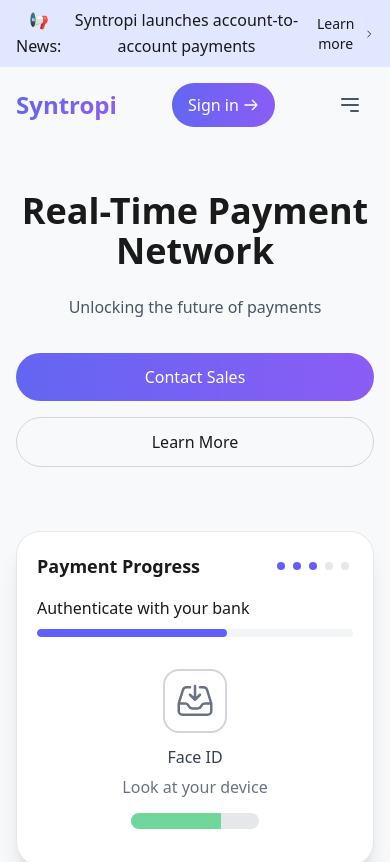
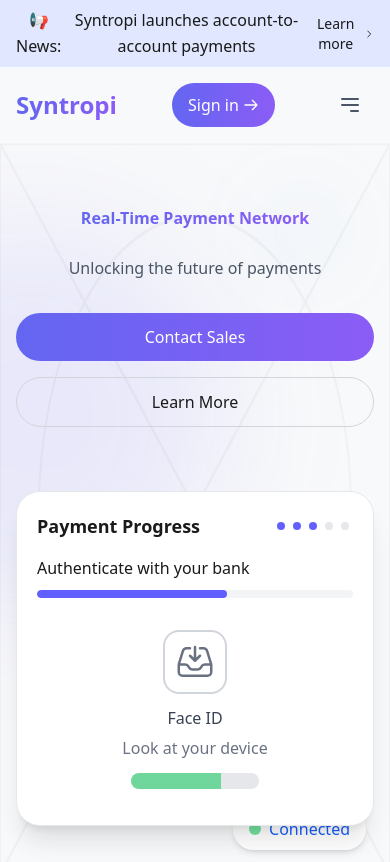
Before and after one commit to samfrench27/syntropi-marketing, a Next.js app: page / in a window 390 px wide. Shown: the top 862 px of the page. Built offline with nearby package versions, Linux system fonts and the light colour scheme.

Commit message:
Enhance hero banner with gradient text and animated background

```diff
--- a/src/app/page.tsx
+++ b/src/app/page.tsx
@@ -427,10 +427,32 @@
 
       {/* Hero Section with animated background */}
       <section className="py-12 md:py-20 px-4 relative overflow-hidden">
-        <div className="container mx-auto">
+        {/* Animated background elements */}
+        <div className="absolute inset-0 z-0 overflow-hidden">
+          <div className="absolute top-20 -left-40 w-96 h-96 bg-indigo-500/10 rounded-full blur-3xl"></div>
+          <div className="absolute bottom-0 right-0 w-80 h-80 bg-primary/10 rounded-full blur-3xl"></div>
+          <div className="absolute top-1/2 left-1/2 transform -translate-x-1/2 -translate-y-1/2 w-full h-full max-w-5xl mx-auto">
+            <div className="absolute top-10 right-10 w-24 h-24 bg-blue-400/10 rounded-full animate-pulse blur-2xl"></div>
+            <div className="absolute bottom-40 left-20 w-20 h-20 bg-indigo-600/10 rounded-full animate-pulse blur-2xl" style={{ animationDelay: '1s' }}></div>
+            <svg className="absolute top-0 left-0 w-full h-full opacity-[0.03] text-primary" width="100%" height="100%" viewBox="0 0 100 100" preserveAspectRatio="none">
+              <path d="M0,0 L100,0 L100,100 L0,100 Z" fill="none" stroke="currentColor" strokeWidth="0.5"></path>
+              <path d="M0,0 L100,100 M100,0 L0,100" stroke="currentColor" strokeWidth="0.5"></path>
+              <circle cx="50" cy="50" r="40" fill="none" stroke="currentColor" strokeWidth="0.5"></circle>
+            </svg>
+          </div>
+        </div>
+
+        <div className="container mx-auto relative z-10">
           <div className="max-w-3xl mx-auto text-center">
-            <h1 className="text-4xl md:text-6xl font-bold mb-6">
-              Real-Time Payment Network
+            <h1 className="text-4xl md:text-6xl font-bold mb-6 animate-fadeIn">
+              <span style={{
+                background: 'linear-gradient(90deg, #6366F1, #8B5CF6)',
+                WebkitBackgroundClip: 'text',
+                WebkitTextFillColor: 'transparent',
+                display: 'inline-block'
+              }}>
+                Real-Time Payment Network
+              </span>
             </h1>
             <p className="text-xl md:text-2xl text-gray-600 mb-8">
               Unlocking the future of payments
@@ -438,14 +460,14 @@
             <div className="flex flex-col sm:flex-row justify-center gap-4">
               <a
                 href="#contact"
-                className="px-6 py-3 text-white rounded-full hover:shadow-lg transition-colors w-full sm:w-auto text-center"
+                className="px-6 py-3 text-white rounded-full hover:shadow-lg hover:scale-105 transition-all duration-300 w-full sm:w-auto text-center"
                 style={{ background: 'linear-gradient(90deg, #6366F1, #8B5CF6)' }}
               >
                 Contact Sales
               </a>
               <a
                 href="#features"
-                className="px-6 py-3 border border-gray-300 rounded-full hover:border-primary hover:bg-primary/5 transition-colors w-full sm:w-auto text-center"
+                className="px-6 py-3 border border-gray-300 rounded-full hover:border-primary hover:bg-primary/5 hover:scale-105 transition-all duration-300 w-full sm:w-auto text-center"
               >
                 Learn More
               </a>
@@ -455,13 +477,13 @@
 
         {/* Connected status indicator */}
         <div className="absolute bottom-6 right-6 sm:right-12 flex items-center bg-white shadow-md rounded-full py-2 px-4 animate-fadeIn">
-          <div className="w-3 h-3 bg-green-500 rounded-full mr-2"></div>
+          <div className="w-3 h-3 bg-green-500 rounded-full mr-2 animate-pulse"></div>
           <span className="text-blue-600 font-medium">Connected</span>
         </div>
 
         {/* Payment flow demo */}
         <div className="mt-16 md:mt-20 max-w-sm mx-auto relative">
-          <div className="bg-white rounded-3xl shadow-xl overflow-hidden border border-gray-200">
+          <div className="bg-white rounded-3xl shadow-xl overflow-hidden border border-gray-200 hover:shadow-2xl transition-all duration-500">
             <div className="p-5">
               <div className="flex justify-between items-center mb-4">
                 <h3 className="text-lg font-semibold">Payment Progress</h3>
```
